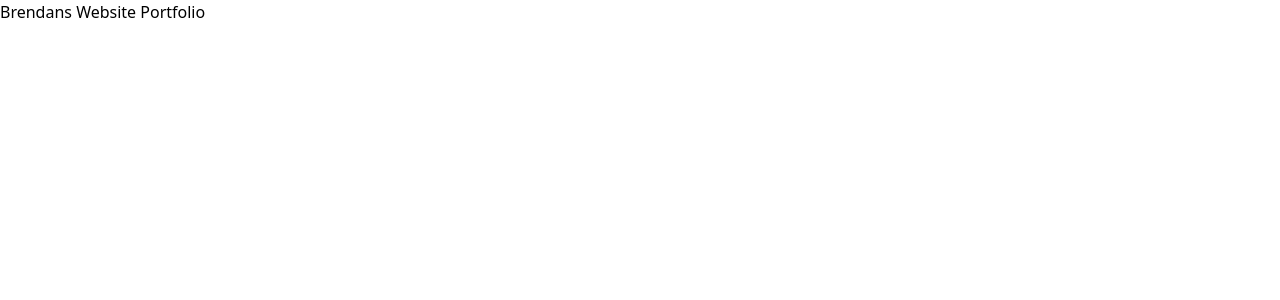
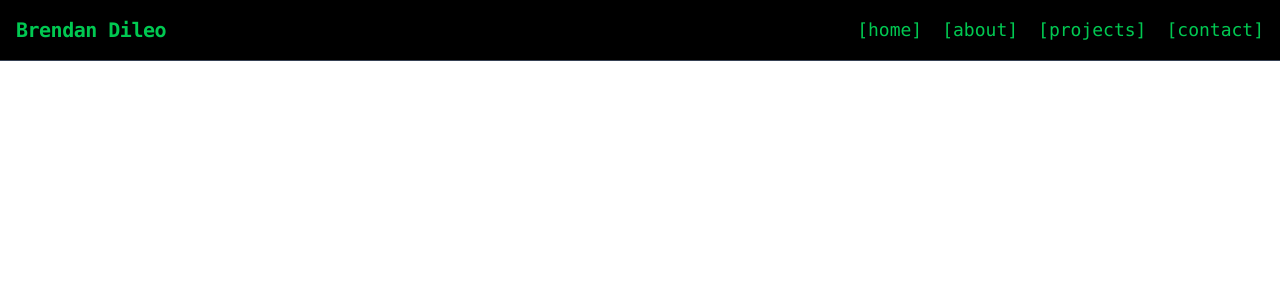
Before and after one commit to brendanddev/brendans-website, a React (Vite) app: page /projects in a window 1280 px wide. Shown: the top 300 px of the page. Built offline with nearby package versions, Linux system fonts and the light colour scheme.

Commit message:
Commit #7 - Implementing NavBar and Routing

```diff
--- a/src/App.jsx
+++ b/src/App.jsx
@@ -2,15 +2,20 @@
 // App.jsx
 // Brendan Dileo
 
+import { BrowserRouter as Router, Route, Routes } from 'react-router-dom';
+import NavBar from './components/NavBar';
+import Home from './pages/Home';
 import './App.css'
 
 function App() {
-
   return (
-    <>
-      <h1>Brendans Website Portfolio</h1>
-    </>
+    <Router>
+      <NavBar />
+        <Routes>
+          <Route path="/" element={<Home />} />
+        </Routes>
+    </Router>
   )
 }
 
-export default App
+export default App;
--- a/src/components/NavBar.jsx
+++ b/src/components/NavBar.jsx
@@ -2,6 +2,8 @@
 
 // NavBar.jsx
 // Brendan Dileo
+
+import { Link } from "react-router-dom";
 
 const NavBar = () => {
   return (
@@ -11,6 +13,29 @@ const NavBar = () => {
           Brendan Dileo
         </span>
       </div>
+
+      <ul className="flex gap-5 text-lg">
+        <li className="hover:text-green-500">
+          <span className="text-green-500">[</span>
+          <Link to="/" className="text-green-500 hover:text-green-500">home</Link>
+          <span className="text-green-500">]</span>
+        </li>
+        <li className="hover:text-green-500">
+          <span className="text-green-500">[</span>
+          <Link to="/about" className="text-green-500 hover:text-green-500">about</Link>
+          <span className="text-green-500">]</span>
+        </li>
+        <li className="hover:text-green-500">
+          <span className="text-green-500">[</span>
+          <Link to="/projects" className="text-green-500 hover:text-green-500">projects</Link>
+          <span className="text-green-500">]</span>
+        </li>
+        <li className="hover:text-green-500">
+          <span className="text-green-500">[</span>
+          <Link to="/contact" className="text-green-500 hover:text-green-500">contact</Link>
+          <span className="text-green-500">]</span>
+        </li>
+      </ul>
     </nav>
   );
 };
```
